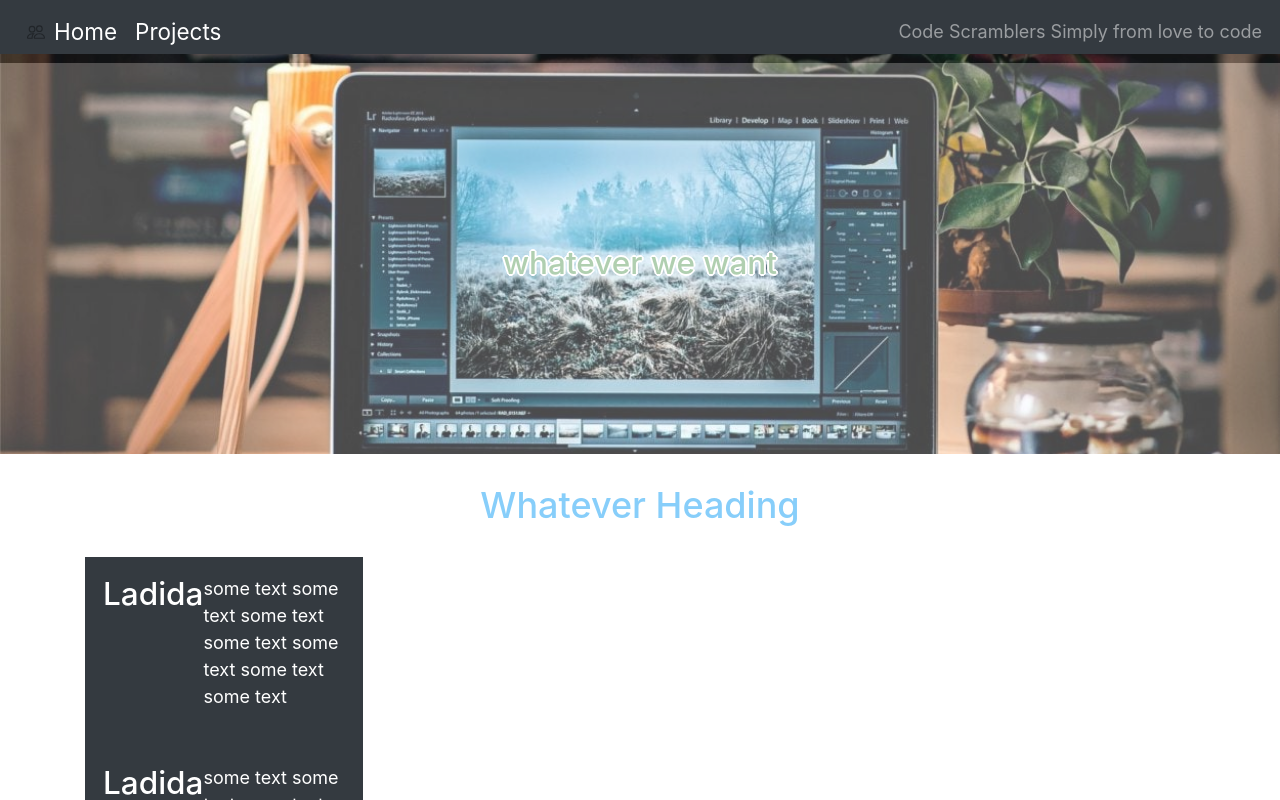
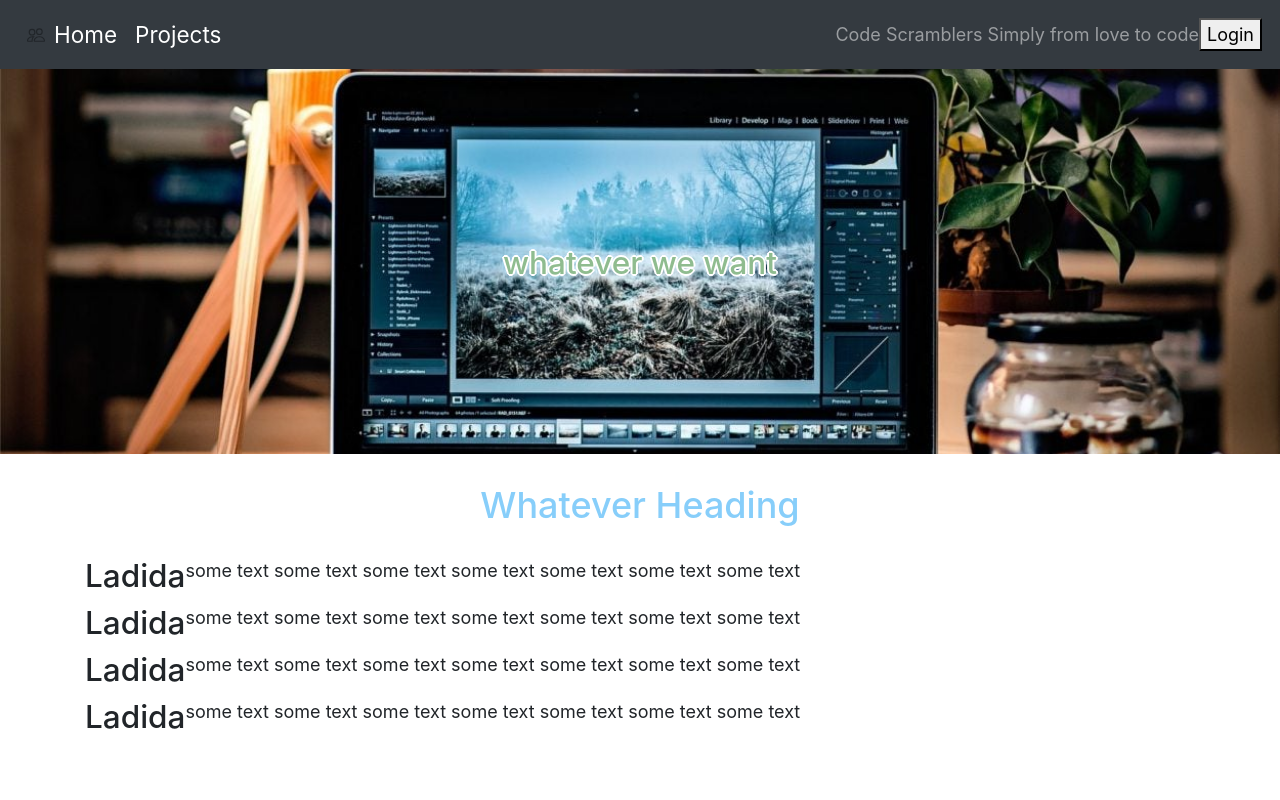
Before and after one commit to 87johnboyle/cs_website, a Next.js app: page / in a window 1280 px wide. Shown: the top 800 px of the page. Built offline with nearby package versions, Linux system fonts and the light colour scheme.

Commit message:
added changes

```diff
--- a/pages/components/navbar.js
+++ b/pages/components/navbar.js
@@ -26,6 +26,7 @@ export default function NavBar({ children }) {
       <li className="nav-item active">
       <Link  href="/"><a className="navbar-brand"> Home</a></Link>
       </li>
+
       <li className="nav-item">
       <Link  href="/components/projects"><a className="navbar-brand">Projects</a></Link>
       </li>
@@ -33,6 +34,7 @@ export default function NavBar({ children }) {
     </ul>
     <span className="navbar-text">
       Code Scramblers Simply from love to code
+      <button>Login</button>
     </span>
   </div>
 </nav>
--- a/pages/index.js
+++ b/pages/index.js
@@ -5,7 +5,13 @@ import styles from './styles/index.module.css'
 import Footer from './components/footer'
 
 export default function Home() {
+
+
   const[data, setData]=useState('i am data from hook useState')
+
+
+
+
   return (
 
 <div>
@@ -21,21 +27,21 @@ export default function Home() {
 
   <h2 className={styles.headingAfterMainPicture}>Whatever Heading</h2>
 
-  <div className="container">
+  <div className="container-sm">
 
-      <div className="d-flex p-2 w-25 p-3 d-inline p-2 bg-dark text-white" >
+      <div className="d-flex" >
         <h3>Ladida</h3>
         <p>some text some text some text some text some text some text some text </p>
       </div>
-      <div className="d-flex p-2 w-25 p-3 d-inline p-2 bg-dark text-white">
+      <div className="d-flex">
       <h3>Ladida</h3>
       <p>some text some text some text some text some text some text some text </p>
       </div>
-      <div className="d-flex p-2 w-25 p-3 d-inline p-2 bg-dark text-white">
+      <div className="d-flex">
       <h3>Ladida</h3>
       <p>some text some text some text some text some text some text some text </p>
       </div>
-      <div className="d-flex p-2 w-25 p-3 d-inline p-2 bg-dark text-white">
+      <div className="d-flex ">
       <h3>Ladida</h3>
       <p>some text some text some text some text some text some text some text </p>
       </div>
--- a/pages/styles/footer.module.css
+++ b/pages/styles/footer.module.css
@@ -1,5 +1,5 @@
 .footerMain{
-     background-color: rgb(95, 94, 94);
+    background-color: rgb(95, 94, 94);
     /* margin-bottom:0px;
     position: absolute;
     bottom: 0;
--- a/pages/styles/index.module.css
+++ b/pages/styles/index.module.css
@@ -15,8 +15,8 @@
 
 }
 .colorOverlay{
-    background-color: green;
-    opacity: 0.7;
+    /* background-color: green;
+    opacity: 0.7; */
 
     /* ====ANIMATION CALL ========
     animation-name: example;
```
